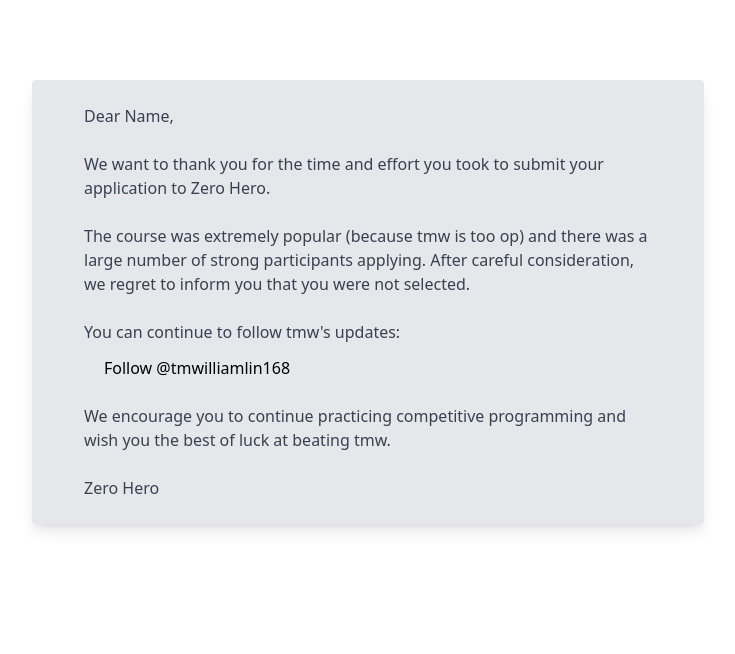
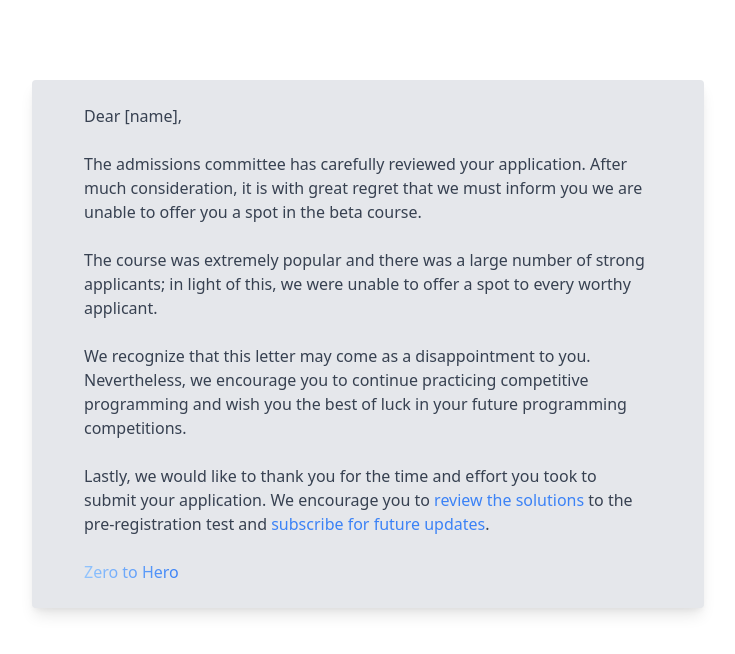
Before and after one commit to tmwilliamlin168/course-for-fools, a Next.js app: page /result in a window 1280 px wide. Shown: the top 654 px of the page, without its empty margins (272-1007 px from the left). Built offline with nearby package versions, Linux system fonts and the light colour scheme.

Commit message:
basic result page

```diff
--- a/pages/result.js
+++ b/pages/result.js
@@ -1,49 +1,50 @@
+import Link from 'next/link';
 
-export default function Register() {
+export default function Result({name}) {
     return (
-        <>
-                    <div className="flex mt-20 justify-center h-screen">
+        <div className="flex mt-20 justify-center h-screen">
             <div className=" ">
               <div className="max-w-2xl h-100 bg-gray-200 rounded overflow-hidden shadow-lg">
                 <div className="px-6 py-6">
 
                     <p className="text-gray-700 text-base mx-7">
-                    Dear Name,
+                    Dear {name},
                     </p>
                     <br/>
                     <p className="text-gray-700 text-base mx-7">
-                    We want to thank you for the time and effort you took to submit your application to Zero Hero.
+                    The admissions committee has carefully reviewed your application. After much consideration, it is with great regret that we must inform you we are unable to offer you a spot in the beta course.
                     <br/>
                     <br/>
                     </p>
                         <p className="text-gray-700 text-base mx-7">
-                           The course was extremely popular (because tmw is too op) and there was a large number
-                            of strong participants applying. After careful consideration,
-                            we regret to inform you that you were not selected.
+                           The course was extremely popular and there was a large number
+                            of strong applicants; in light of this, we were unable to offer a spot to every worthy applicant.
                         </p>
                     <br/>
 
                     <p className="text-gray-700 text-base mx-7">
-                        You can continue to follow tmw's updates:
+                        We recognize that this letter may come as a disappointment to you. Nevertheless, we encourage you to continue practicing competitive programming and wish
+                        you the best of luck in your future programming competitions.
                     </p>
-                    <div className="ml-12 mt-3">
-                        <a href="https://twitter.com/tmwilliamlin168?ref_src=twsrc%5Etfw" className="twitter-follow-button" data-show-count="false">Follow @tmwilliamlin168</a>
-                        <script async src="https://platform.twitter.com/widgets.js" charset="utf-8"></script>
-                    </div>
                     <br/>
                     <p className="text-gray-700 text-base mx-7">
-                        We encourage you to continue practicing competitive programming and wish
-                        you the best of luck at beating tmw.
+                        Lastly, we would like to thank you for the time and effort you took to submit your application. We encourage you to <Link href="/solutions"><a className="text-blue-500 hover:text-blue-600 transition">review the solutions</a></Link> to the pre-registration test and <Link href="/subscribe"><a className="text-blue-500 hover:text-blue-600 transition">subscribe for future updates</a></Link>.
                     </p>
                     <br/>
 
-                     <p className="text-gray-700 text-base mx-7">
-                        Zero Hero
-                    </p>
+                    <span className="bg-clip-text text-transparent bg-gradient-to-r from-blue-300 to-blue-500 text-base mx-7">
+                        Zero to Hero
+                    </span>
                     </div>
                 </div>
-              </div>
             </div>
-        </>
+        </div>
     )
 }
+
+export async function getServerSideProps(context) {
+    const name = context.query.id || '[name]';
+    return {
+        props: {name},
+    }
+}
```
